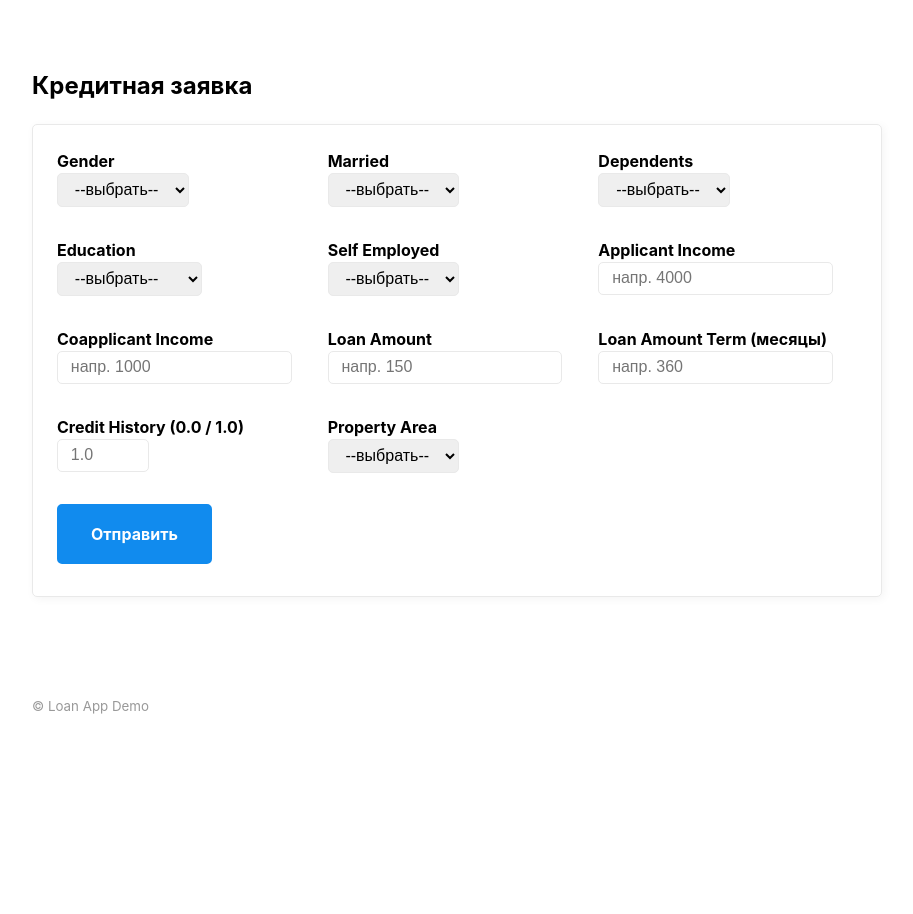
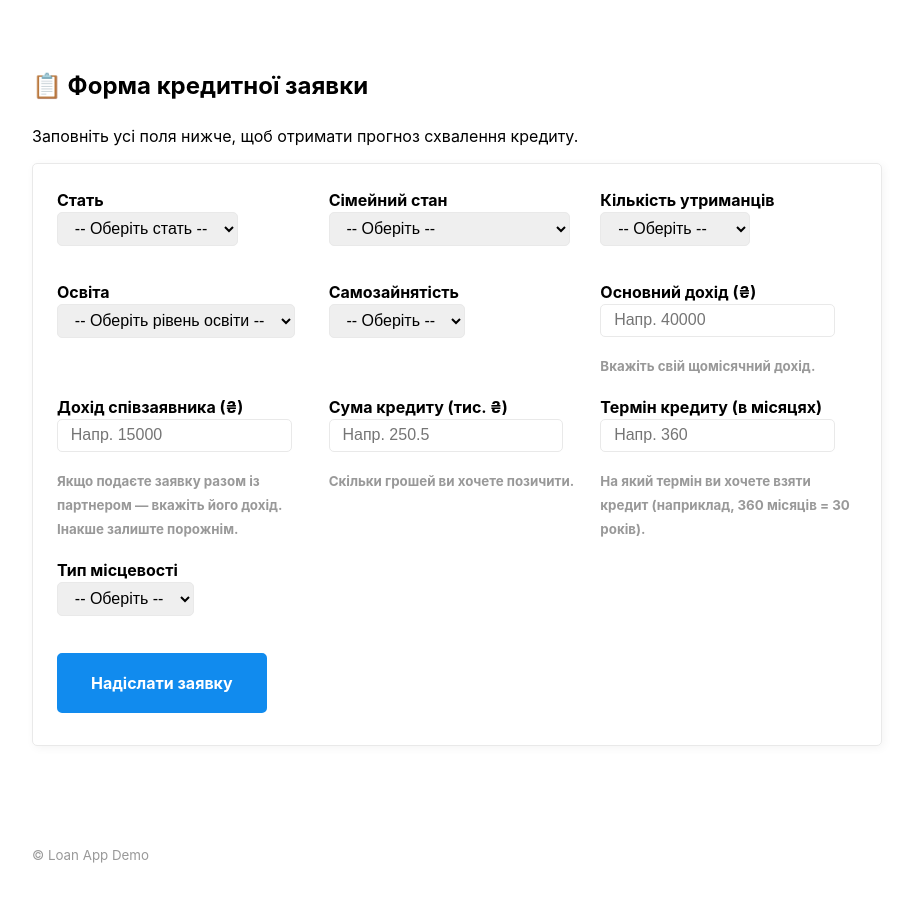
Before and after one commit to Deadrizz/loan-user-prediction-django-project, a Django app: template config/loan/templates/loan/apply.html in a window 1280 px wide. Shown: the part 232-1146 px from the top of the page, without its empty margins (68-981 px from the left). Before the commit the page ends 946 px from the top, so only its background shows below. Run offline with Django 5.2, Linux system fonts and the light colour scheme; the template is opened without the code that fills it, so the values that code supplies are empty; some libraries are stand-ins or nearby versions.

Commit message:
Edit ml model and add main page

```diff
--- a/config/config/urls.py
+++ b/config/config/urls.py
@@ -19,16 +19,18 @@ from django.urls import path,include
 from drf_spectacular.views import SpectacularAPIView, SpectacularSwaggerView, SpectacularRedocView
 from django.contrib.auth.views import LoginView, LogoutView
 from loan.views import register_view
+from django.views.generic import TemplateView
 #создаём наши урлы
 urlpatterns = [
     path('admin/', admin.site.urls),
-    path('api-auth/', include('rest_framework.urls')),
+    path('', TemplateView.as_view(template_name='loan/main.html'), name='main'),
+    # path('api-auth/', include('rest_framework.urls')),
     path('api/loans/', include('loan.urls')),
     path('loan/',include('loan.pages_url')),
     path('login/', LoginView.as_view(template_name='loan/login.html'), name='login'),
     path('logout/', LogoutView.as_view(next_page='login'), name='logout'),
     path('register/', register_view, name='register'),
-    path("accounts/", include("django.contrib.auth.urls")),
+    # path("accounts/", include("django.contrib.auth.urls")),
     path("api/schema/", SpectacularAPIView.as_view(), name="schema"),
     path("api/docs/", SpectacularSwaggerView.as_view(url_name="schema"), name="swagger-ui"),
     path("api/redoc/", SpectacularRedocView.as_view(url_name="schema"), name="redoc"),
--- a/config/loan/models.py
+++ b/config/loan/models.py
@@ -33,7 +33,6 @@ class LoanApplication(models.Model):
     coapplicant_income = models.PositiveIntegerField(default=0)
     loan_amount = models.DecimalField(max_digits=10,decimal_places=2)
     loan_amount_term = models.PositiveIntegerField(default=0)
-    credit_history = models.DecimalField(max_digits=2, decimal_places=1, null=True, blank=True)
     AREA_CHOICES = [
         ("Urban", "Urban"),
         ("Rural", "Rural"),
--- a/config/loan/pages_url.py
+++ b/config/loan/pages_url.py
@@ -3,5 +3,5 @@ from .views import apply_loan_application,my_list
 #разделяем урлы от основых и апишных для нашего фронта
 urlpatterns = [
     path('apply/', apply_loan_application, name='loan-apply'),
-    path("my_list", my_list, name="loan-my")
+    path("my_list/", my_list, name="loan-my")
 ]
--- a/config/loan/templates/loan/apply.html
+++ b/config/loan/templates/loan/apply.html
@@ -1,95 +1,96 @@
 {% extends "loan/base.html" %}
-{% block title %}Подать заявку{% endblock %}
+{% block title %}Подати заявку{% endblock %}
 
 {% block content %}
-<h2>Кредитная заявка</h2>
+<h2>📋 Форма кредитної заявки</h2>
+<p>Заповніть усі поля нижче, щоб отримати прогноз схвалення кредиту.</p>
 
-<form id="loan-form" onsubmit="return false;">
-  <div style="display:grid;grid-template-columns:repeat(auto-fit,minmax(220px,1fr));gap:12px;">
-    <label>Gender
+<form id="loan-form" onsubmit="return false;" style="margin-top:15px;">
+  <div style="display:grid;grid-template-columns:repeat(auto-fit,minmax(250px,1fr));gap:15px;">
+
+    <label>Стать
       <select name="gender" required>
-        <option value="">--выбрать--</option>
-        <option value="Male">Male</option>
-        <option value="Female">Female</option>
+        <option value="">-- Оберіть стать --</option>
+        <option value="Male">Чоловіча</option>
+        <option value="Female">Жіноча</option>
       </select>
     </label>
 
-    <label>Married
+    <label>Сімейний стан
       <select name="married" required>
-        <option value="">--выбрать--</option>
-        <option value="Yes">Yes</option>
-        <option value="No">No</option>
+        <option value="">-- Оберіть --</option>
+        <option value="Yes">Одружений / Заміжня</option>
+        <option value="No">Неодружений / Незаміжня</option>
       </select>
     </label>
 
-    <label>Dependents
+    <label>Кількість утриманців
       <select name="dependents" required>
-        <option value="">--выбрать--</option>
-        <option value="0">0</option>
-        <option value="1">1</option>
-        <option value="2">2</option>
-        <option value="3+">3+</option>
+        <option value="">-- Оберіть --</option>
+        <option value="0">0 — немає</option>
+        <option value="1">1 утриманець</option>
+        <option value="2">2 утриманці</option>
+        <option value="3+">3 або більше</option>
       </select>
     </label>
 
-    <label>Education
+    <label>Освіта
       <select name="education" required>
-        <option value="">--выбрать--</option>
-        <option value="Graduate">Graduate</option>
-        <option value="Not Graduate">Not Graduate</option>
+        <option value="">-- Оберіть рівень освіти --</option>
+        <option value="Graduate">Вища</option>
+        <option value="Not Graduate">Середня</option>
       </select>
     </label>
 
-    <label>Self Employed
+    <label>Самозайнятість
       <select name="self_employed" required>
-        <option value="">--выбрать--</option>
-        <option value="Yes">Yes</option>
-        <option value="No">No</option>
+        <option value="">-- Оберіть --</option>
+        <option value="Yes">Так</option>
+        <option value="No">Ні</option>
       </select>
     </label>
 
-    <label>Applicant Income
-      <input type="number" name="applicant_income" min="0" step="1" required placeholder="напр. 4000">
+    <label>Основний дохід (₴)
+      <input type="number" name="applicant_income" min="0" required placeholder="Напр. 40000">
+      <small>Вкажіть свій щомісячний дохід.</small>
     </label>
 
-    <label>Coapplicant Income
-      <input type="number" name="coapplicant_income" min="0" step="1" required placeholder="напр. 1000">
+    <label>Дохід співзаявника (₴)
+      <input type="number" name="coapplicant_income" min="0" placeholder="Напр. 15000">
+      <small>Якщо подаєте заявку разом із партнером — вкажіть його дохід. Інакше залиште порожнім.</small>
     </label>
 
-    <label>Loan Amount
-      <input type="number" name="loan_amount" min="0" step="0.01" required placeholder="напр. 150">
+    <label>Сума кредиту (тис. ₴)
+      <input type="number" name="loan_amount" min="0" step="0.01" required placeholder="Напр. 250.5">
+      <small>Скільки грошей ви хочете позичити.</small>
     </label>
 
-    <label>Loan Amount Term (месяцы)
-      <input type="number" name="loan_amount_term" min="1" step="1" required placeholder="напр. 360">
+    <label>Термін кредиту (в місяцях)
+      <input type="number" name="loan_amount_term" min="1" required placeholder="Напр. 360">
+      <small>На який термін ви хочете взяти кредит (наприклад, 360 місяців = 30 років).</small>
     </label>
 
-    <label>Credit History (0.0 / 1.0)
-      <input type="number" name="credit_history" min="0" max="1" step="0.1" required placeholder="1.0">
-    </label>
-
-    <label>Property Area
+    <label>Тип місцевості
       <select name="property_area" required>
-        <option value="">--выбрать--</option>
-        <option value="Urban">Urban</option>
-        <option value="Rural">Rural</option>
-        <option value="Semiurban">Semiurban</option>
+        <option value="">-- Оберіть --</option>
+        <option value="Urban">Міська</option>
+        <option value="Rural">Сільська</option>
+        <option value="Semiurban">Передмістя</option>
       </select>
     </label>
   </div>
 
-  <button id="submit-btn" style="margin-top:12px;">Отправить</button>
+  <button id="submit-btn" style="margin-top:18px;">Надіслати заявку</button>
 </form>
 
-<section id="result" style="margin-top:18px;display:none;">
-  <h3>Результат</h3>
+<section id="result" style="margin-top:20px;display:none;">
+  <h3>Результат прогнозу</h3>
   <p id="result-text"></p>
 </section>
 {% endblock %}
 
 {% block scripts %}
 <script>
-  // получить CSRF из cookie
   function getCookie(name) {
     const value = `; ${document.cookie}`;
     const parts = value.split(`; ${name}=`);
@@ -103,15 +104,11 @@
   const submitBtn = document.getElementById('submit-btn');
 
   submitBtn.addEventListener('click', async () => {
-    // собрать данные формы -> JSON
     const data = Object.fromEntries(new FormData(form).entries());
-
-    // числа привести к типам
     data.applicant_income = Number(data.applicant_income);
-    data.coapplicant_income = Number(data.coapplicant_income);
+    data.coapplicant_income = data.coapplicant_income ? Number(data.coapplicant_income) : 0;
+    data.loan_amount = Number(data.loan_amount);
     data.loan_amount_term = Number(data.loan_amount_term);
-    data.loan_amount = Number(String(data.loan_amount).replace(',', '.'));
-    data.credit_history = Number(String(data.credit_history).replace(',', '.'));
 
     try {
       const resp = await fetch("/api/loans/", {
@@ -125,27 +122,27 @@
       });
 
       const payload = await resp.json();
+      resultBox.style.display = 'block';
+
       if (!resp.ok) {
-        resultBox.style.display = 'block';
-        resultText.textContent = "Ошибка: " + (payload.detail || JSON.stringify(payload));
+        resultText.textContent = "Помилка: " + (payload.detail || JSON.stringify(payload));
         resultText.style.color = "crimson";
         return;
       }
 
-      // ожидаем, что сериалайзер возвращает predicted_approved / predicted_probability
       const approved = payload.predicted_approved;
       const proba = payload.predicted_probability;
 
-      resultBox.style.display = 'block';
       resultText.style.color = approved ? "green" : "crimson";
       resultText.textContent = approved
-        ? `Одобрено ✅ (p = ${Number(proba).toFixed(2)})`
-        : `Не одобрено ❌ (p = ${Number(proba).toFixed(2)})`;
+        ? `✅ Вітаємо! Ймовірність схвалення: ${(proba * 100).toFixed(1)}%.`
+        : `❌ На жаль, заявка, ймовірно, буде відхилена (${(proba * 100).toFixed(1)}%).`;
+
       form.reset();
     } catch (e) {
       resultBox.style.display = 'block';
       resultText.style.color = "crimson";
-      resultText.textContent = "Сетевая ошибка: " + e.message;
+      resultText.textContent = "Сетева помилка: " + e.message;
     }
   });
 </script>
--- a/config/loan/templates/loan/login.html
+++ b/config/loan/templates/loan/login.html
@@ -1,5 +1,5 @@
 {% extends "loan/base.html" %}
-{% block title %}Вход{% endblock %}
+{% block title %}Entry{% endblock %}
 {% block content %}
 <h2>Вход</h2>
 <form method="post" action="{% url 'login' %}">
--- a/config/loan/templates/loan/my_list.html
+++ b/config/loan/templates/loan/my_list.html
@@ -1,5 +1,5 @@
 {% extends "loan/base.html" %}
-{% block title %}Мои заявки{% endblock %}
+{% block title %} My loan application{% endblock %}
 
 {% block content %}
 <h2>Мои заявки</h2>
--- a/config/loan/templates/loan/register.html
+++ b/config/loan/templates/loan/register.html
@@ -1,5 +1,5 @@
 {% extends "loan/base.html" %}
-{% block title %}Регистрация{% endblock %}
+{% block title %}Registration{% endblock %}
 {% block content %}
 <h2>Регистрация</h2>
 <form method="post" action="{% url 'register' %}">
```
Also changed, not shown: config/loan/serializers.py (+13 -10 lines), config/loan/templates/loan/main.html (added, +33 -0 lines), config/loan/views.py (+11 -12 lines), config/loan/migrations/0006_remove_loanapplication_credit_history.py (added), 2 other files.
